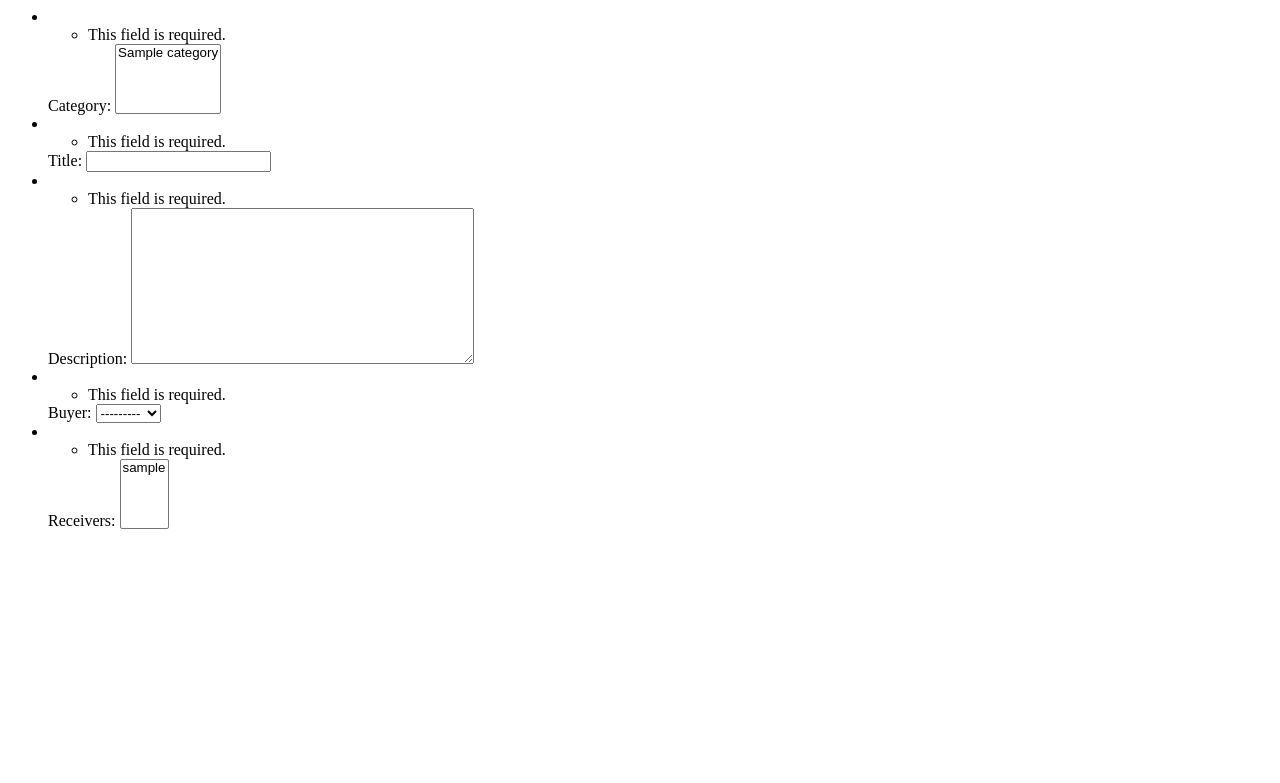
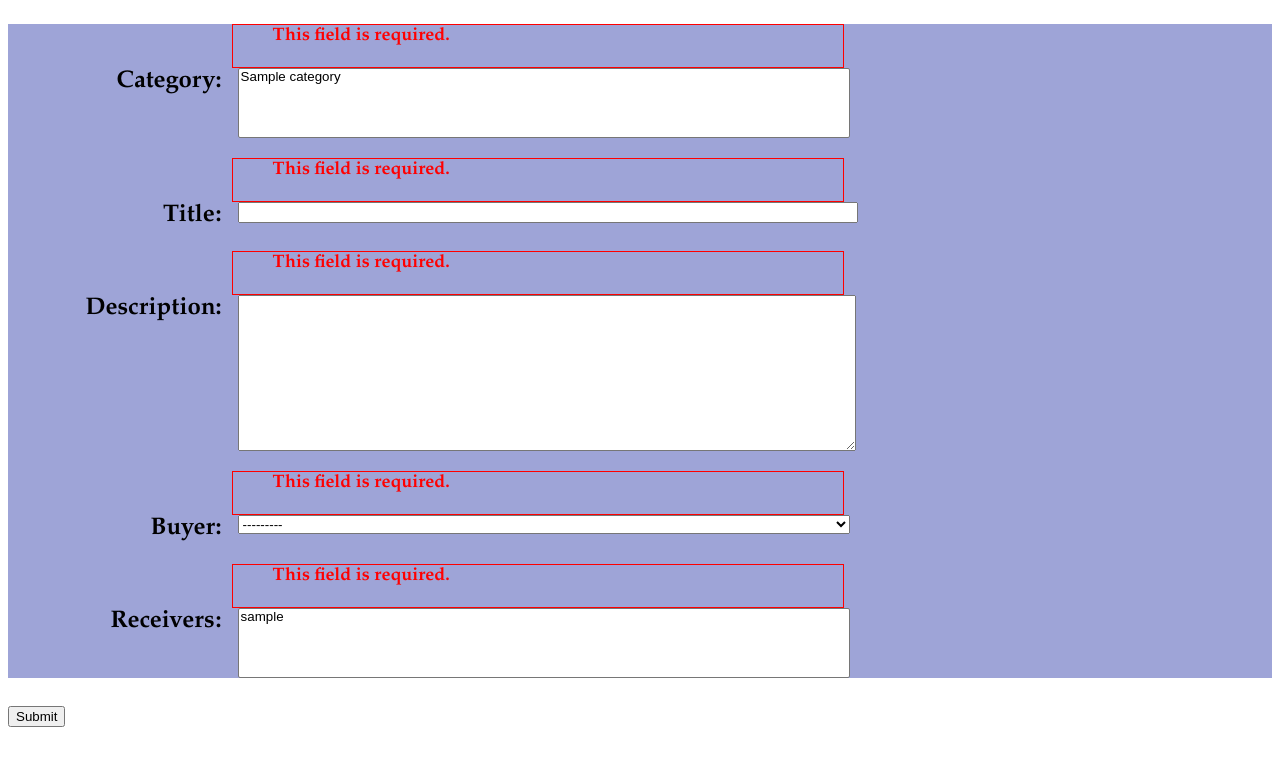
Before and after one commit to NicolasRolin13/EID2PLS-expenses, a Django app: page / in a window 1280 px wide. Shown: the top 783 px of the page. Run offline with Django 3.2, Linux system fonts and the light colour scheme; tables that the repository leaves empty hold one stand-in row (values such as "Sample post").

Commit message:
[expenses] Now with css

```diff
--- a/expenses/forms.py
+++ b/expenses/forms.py
@@ -5,6 +5,9 @@ from django import forms
 from expenses.models import Bill, Transfert, ExtendedUser
 
 class BillForm(forms.ModelForm):
+    error_css_class = 'error'
+    required_css_class = 'required'
+
     class Meta:
         model = Bill
 #        fields = ['category', 'amount', 'title', 'description']
--- /dev/null
+++ b/expenses/static/main.css
@@ -0,0 +1,58 @@
+body {
+    font-family: Palatino, serif;
+    font-weight: normal;
+    font-size: 1.5em;
+}
+
+ul.django-form {
+    background: #9ea4d7
+}
+
+.django-form ul {
+    box-sizing: border-box;
+    -moz-box-sizing: border-box;
+    -webkit-box-sizing: border-box;
+}
+.django-form li {
+    list-style-type: none;
+    margin-bottom: 20px;
+}
+
+.django-form label {
+    width: 15%;
+    text-align: right;
+    display: inline-block;
+    padding-right: 10px;
+    box-sizing: border-box;
+    -moz-box-sizing: border-box;
+    -webkit-box-sizing: border-box;
+}
+.django-form .required label {
+    font-weight: bold;
+}
+
+.django-form input, textarea, select {
+    vertical-align: top;
+    width: 50%;
+}
+
+.django-form span.helptext {
+    display: block;
+    font-style: italic;
+    font-size: 0.75em;
+    margin-left: 15%;
+}
+
+.django-form .errorlist {
+    font-weight: bold;
+    color: red;
+}
+
+.django-form ul.errorlist {
+    border-width: 1px;
+    border-style: solid;
+    border-color: red;
+    margin-left: 15%;
+    width: 50%;
+    font-size: 0.75em;
+}
--- /dev/null
+++ b/expenses/templates/base.html
@@ -0,0 +1,10 @@
+<!doctype html>
+<html>
+    <head>
+        <meta charset="utf-8"/>
+        <link rel="stylesheet" href="/static/main.css">
+    </head>
+    <body>
+    {% block main_content %}{% endblock %}
+    </body>
+</html>
--- a/expenses/templates/index.html
+++ b/expenses/templates/index.html
@@ -1,3 +1,12 @@
-<ul>
-{{ form.as_ul }}
-</ul>
+{% extends "base.html" %}
+
+{% block main_content %}
+<form action="" method="post">
+    <ul class=django-form>
+        {{ form.as_ul }}
+    </ul>
+    {% csrf_token %}
+    <input type=submit value="Submit" />
+</form>
+
+{% endblock %}
```
